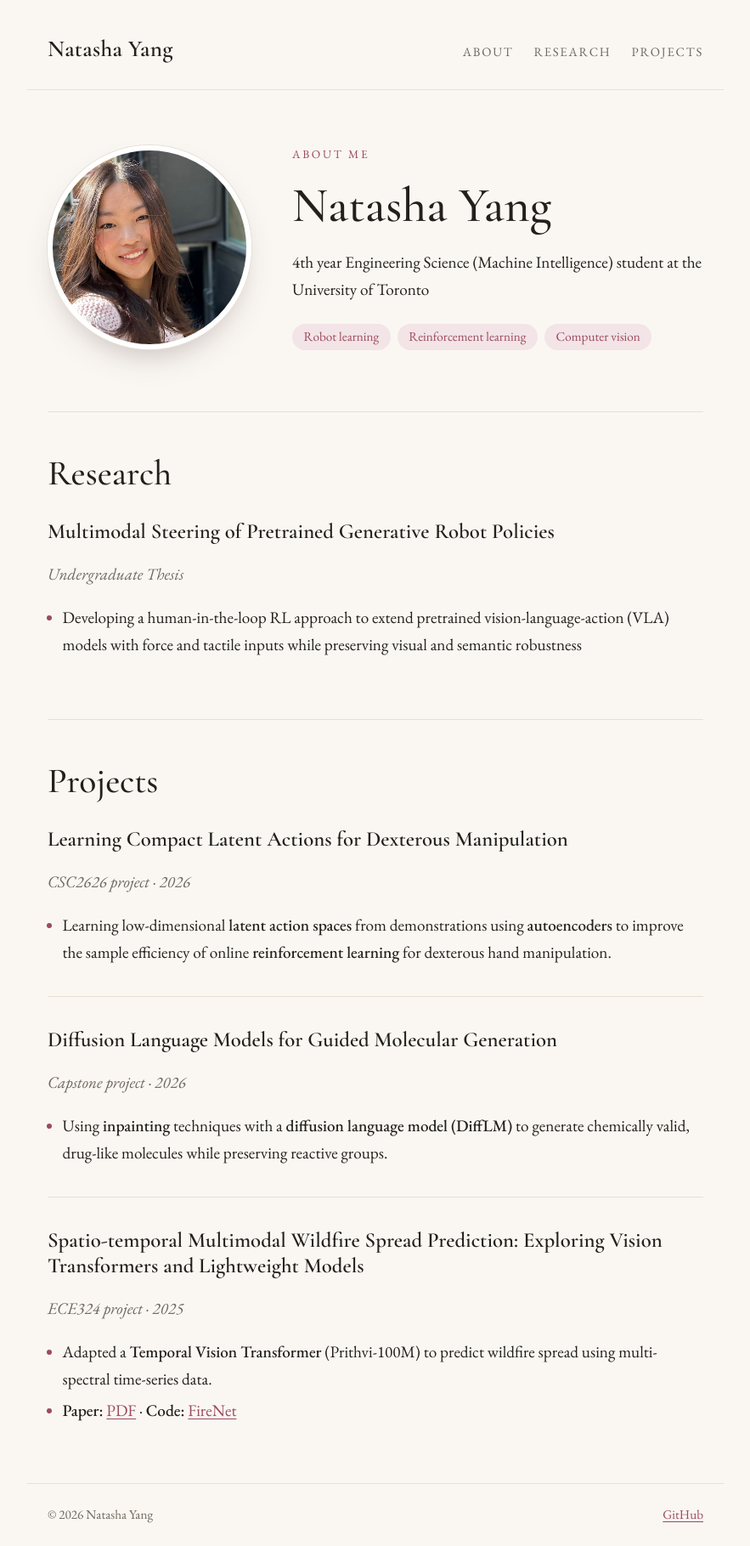
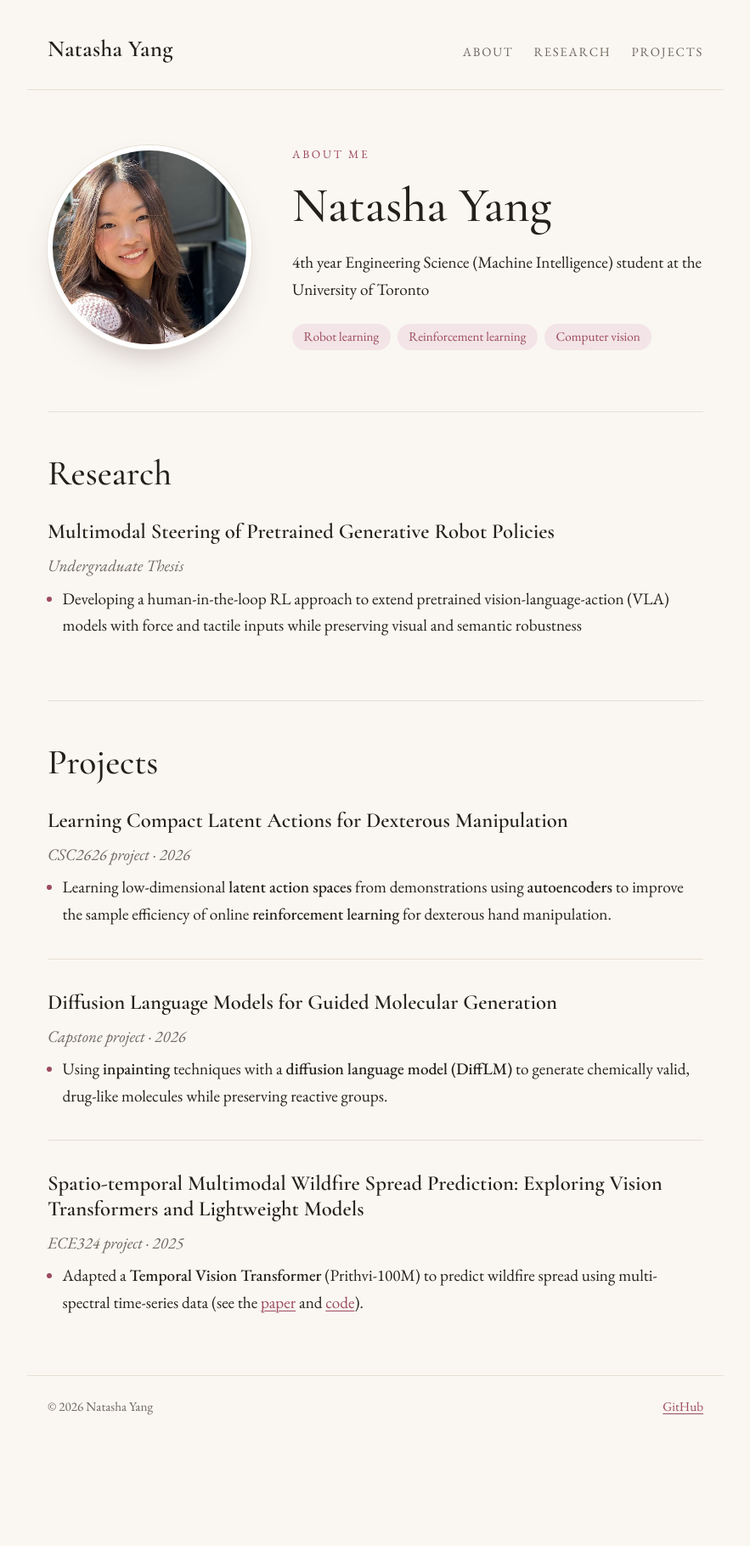
Before and after one commit to Natasha-Yang/Natasha-Yang.github.io, a Jekyll site: the page built from index.md, in a window 1280 px wide. Shown: the whole page at 85% size, without its empty margins (198-1081 px from the left). Built offline with Jekyll 4.4.1, drawn with Linux system fonts in a browser that asks for light colours; after the commit the page ends 1692 px from its top, so only the background shows below that.

Commit message:
fix links

```diff
--- a/_includes/projects.md
+++ b/_includes/projects.md
@@ -8,5 +8,4 @@
 
 ### Spatio-temporal Multimodal Wildfire Spread Prediction: Exploring Vision Transformers and Lightweight Models
 *ECE324 project · 2025*
-- Adapted a **Temporal Vision Transformer** (Prithvi-100M) to predict wildfire spread using multi-spectral time-series data.
-- **Paper:** [PDF](https://drive.google.com/file/d/1FaJLyU_S9xXO35y64ICSxb-d2pCG9n_2/view) · **Code:** [FireNet](https://github.com/Natasha-Yang/FireNet)
+- Adapted a **Temporal Vision Transformer** (Prithvi-100M) to predict wildfire spread using multi-spectral time-series data (see the [paper](https://drive.google.com/file/d/1FaJLyU_S9xXO35y64ICSxb-d2pCG9n_2/view) and [code](https://github.com/Natasha-Yang/FireNet)).
--- a/assets/css/site.css
+++ b/assets/css/site.css
@@ -195,6 +195,8 @@ section[id] { scroll-margin-top: 2rem; }
   border-top: none;
 }
 
+.entries h3 + p { margin: 0 0 .4rem; }
+
 .entries ul {
   margin: 0;
   padding-left: 1.1rem;
```
